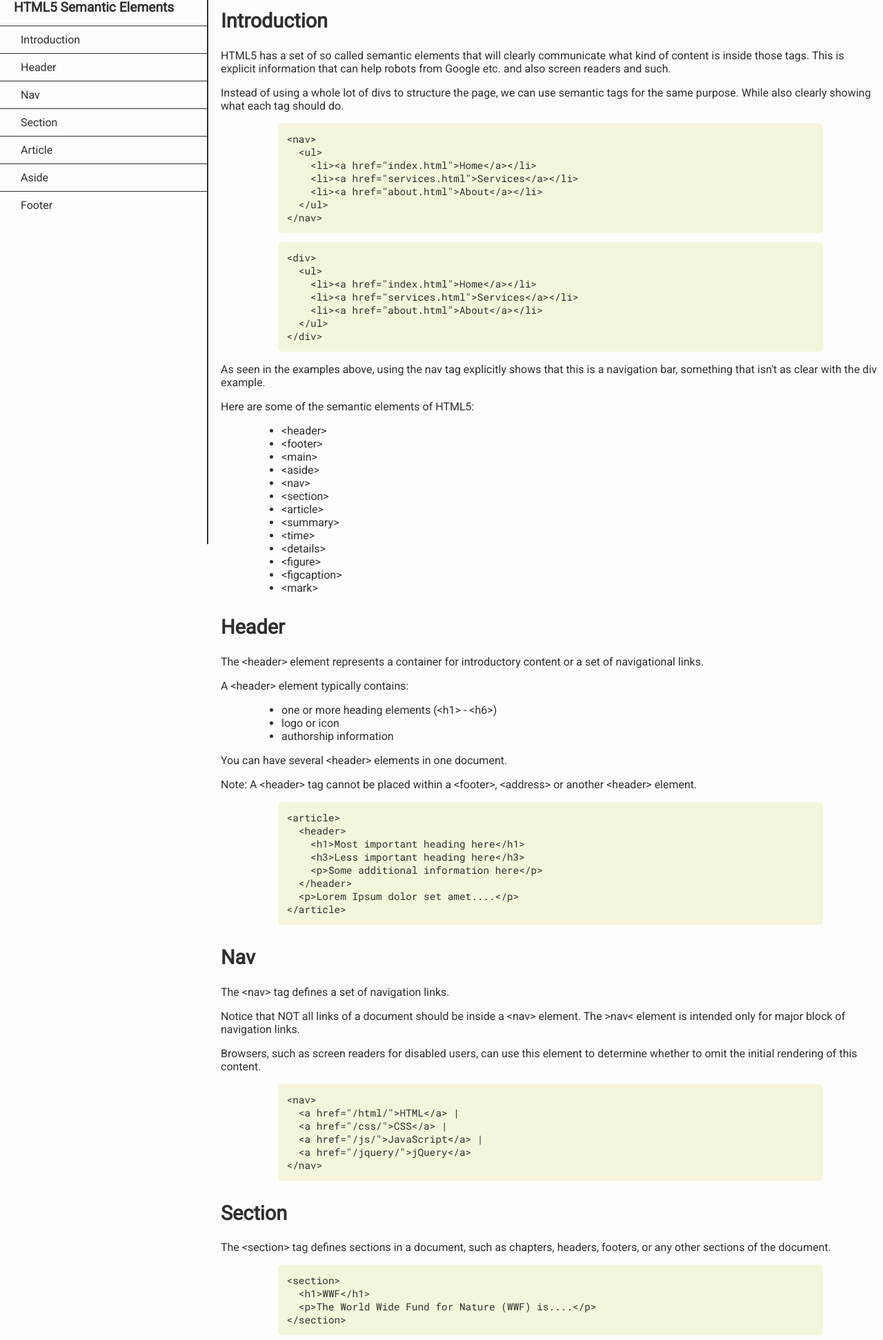
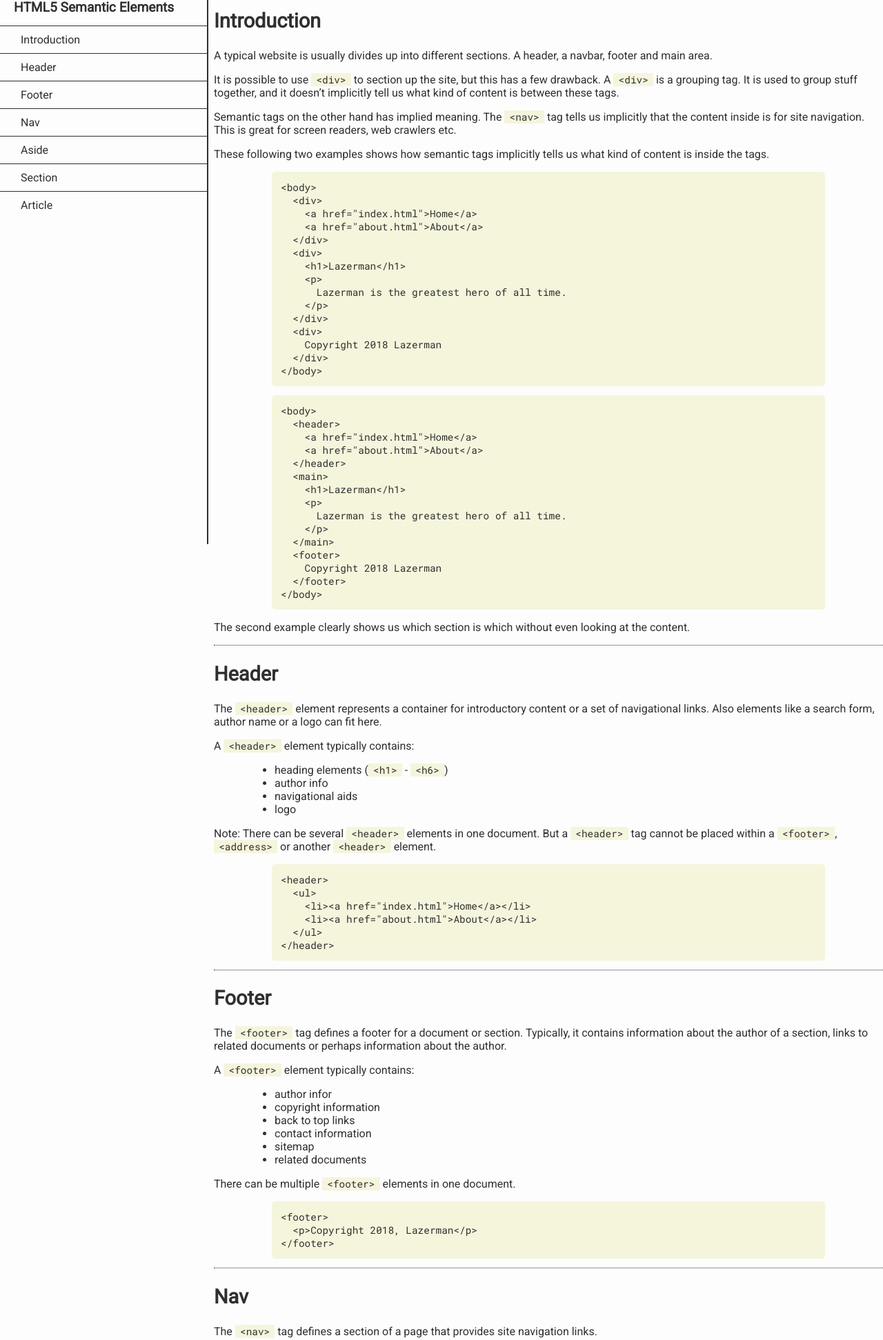
Before and after one commit to beinnor/technical_fcc, a plain HTML site: page index.html in a window 1280 px wide. Shown: the part 11-1954 px from the top of the page at 69% size. Drawn offline with Linux system fonts and the light colour scheme.

Commit message:
finished

```diff
--- a/css/style.css
+++ b/css/style.css
@@ -65,11 +65,16 @@ body {
 }
 
 main {
-  margin-left: 300px;
+  margin-left: 310px;
 }
 
 section {
-  margin: 10px 5px 30px 20px;
+  margin: 0;
+  border-bottom: 1px dotted var(--color-black);
+}
+
+section:last-child {
+  border-bottom: 0;
 }
 
 section ul {
@@ -121,6 +126,11 @@ pre > code {
   background-color: transparent;
   white-space: pre; }
 
+#toplink {
+  display: none;
+}
+
+
 
 @media(max-width: 768px) {
 
@@ -151,4 +161,7 @@ pre > code {
     margin: auto;
   }
 
+  #toplink {
+    display: inline;
+  }
 }
--- a/index.html
+++ b/index.html
@@ -22,7 +22,13 @@
         <a href="#header" class="nav-link">Header</a>
       </li>
       <li>
+        <a href="#footer" class="nav-link">Footer</a>
+      </li>
+      <li>
         <a href="#nav" class="nav-link">Nav</a>
+      </li>
+      <li>
+        <a href="#aside" class="nav-link">Aside</a>
       </li>
       <li>
         <a href="#section" class="nav-link">Section</a>
@@ -30,193 +36,191 @@
       <li>
         <a href="#article" class="nav-link">Article</a>
       </li>
-      <li>
-        <a href="#aside" class="nav-link">Aside</a>
-      </li>
-      <li>
-        <a href="#footer" class="nav-link">Footer</a>
-      </li>
     </ul>
   </nav>
 
   <main id="main-doc">
 
     <section class="main-section" id="introduction">
-      <header><h1>Introduction</h1></header>
-      <p>HTML5 has a set of so called semantic elements that will clearly communicate what kind of content is inside
-        those tags.
-        This is explicit information that can help robots from Google etc. and also screen readers and such.
-      </p>
-      <p>Instead of using a whole lot of divs to structure the page, we can use semantic tags for the same purpose.
-        While also
-        clearly showing what each tag should do.
-      </p>
-      <pre><code>&lt;nav&gt;
-  &lt;ul&gt;
-    &lt;li&gt;&lt;a href="index.html"&gt;Home&lt;/a&gt;&lt;/li&gt;
-    &lt;li&gt;&lt;a href="services.html"&gt;Services&lt;/a&gt;&lt;/li&gt;
-    &lt;li&gt;&lt;a href="about.html"&gt;About&lt;/a&gt;&lt;/li&gt;
-  &lt;/ul&gt;
-&lt;/nav&gt;</code></pre>
-
-
-
-      <pre><code>&lt;div&gt;
-  &lt;ul&gt;
-    &lt;li&gt;&lt;a href="index.html"&gt;Home&lt;/a&gt;&lt;/li&gt;
-    &lt;li&gt;&lt;a href="services.html"&gt;Services&lt;/a&gt;&lt;/li&gt;
-    &lt;li&gt;&lt;a href="about.html"&gt;About&lt;/a&gt;&lt;/li&gt;
-  &lt;/ul&gt;
-&lt;/div&gt;</code></pre>
-
-      <p>As seen in the examples above, using the nav tag explicitly shows that this is a navigation bar, something
-        that
-        isn't as clear with the div example.
-      </p>
-      <p>Here are some of the semantic elements of HTML5:</p>
-      <ul>
-        <li>&lt;header&gt;</li>
-        <li>&lt;footer&gt;</li>
-        <li>&lt;main&gt;</li>
-        <li>&lt;aside&gt;</li>
-        <li>&lt;nav&gt;</li>
-        <li>&lt;section&gt;</li>
-        <li>&lt;article&gt;</li>
-        <li>&lt;summary&gt;</li>
-        <li>&lt;time&gt;</li>
-        <li>&lt;details&gt;</li>
-        <li>&lt;figure&gt;</li>
-        <li>&lt;figcaption&gt;</li>
-        <li>&lt;mark&gt;</li>
-      </ul>
+      <header>
+        <h1>Introduction</h1>
+      </header>
+      <p>A typical website is usually divides up into different sections. A header, a navbar, footer and main area.</p>
+      <p>It is possible to use <code>&lt;div&gt;</code> to section up the site, but this has a few drawback. A <code>&lt;div&gt;</code> is a
+        grouping
+        tag. It is used to group stuff together, and it doesn’t implicitly tell us what kind of content is between
+        these
+        tags.</p>
+      <p>Semantic tags on the other hand has implied meaning. The <code>&lt;nav&gt;</code> tag tells us implicitly that
+        the
+        content inside is for site navigation. This is great for screen readers, web crawlers etc.</p>
+      <p>These following two examples shows how semantic tags implicitly tells us what kind of content is inside the
+        tags.</p>
+      <pre><code>&lt;body&gt;
+  &lt;div&gt;
+    &lt;a href=&quot;index.html&quot;&gt;Home&lt;/a&gt;
+    &lt;a href=&quot;about.html&quot;&gt;About&lt;/a&gt;
+  &lt;/div&gt;
+  &lt;div&gt;
+    &lt;h1&gt;Lazerman&lt;/h1&gt;
+    &lt;p&gt;
+      Lazerman is the greatest hero of all time.
+    &lt;/p&gt;
+  &lt;/div&gt;
+  &lt;div&gt;
+    Copyright 2018 Lazerman
+  &lt;/div&gt;
+&lt;/body&gt;</code></pre>
+      <pre><code>&lt;body&gt;
+  &lt;header&gt;
+    &lt;a href=&quot;index.html&quot;&gt;Home&lt;/a&gt;
+    &lt;a href=&quot;about.html&quot;&gt;About&lt;/a&gt;
+  &lt;/header&gt;
+  &lt;main&gt;
+    &lt;h1&gt;Lazerman&lt;/h1&gt;
+    &lt;p&gt;
+      Lazerman is the greatest hero of all time.
+    &lt;/p&gt;
+  &lt;/main&gt;
+  &lt;footer&gt;
+    Copyright 2018 Lazerman
+  &lt;/footer&gt;
+&lt;/body&gt;</code></pre>
+      <p>The second example clearly shows us which section is which without even looking at the content.</p>
     </section>
 
     <section class="main-section" id="header">
-      <header><h1>Header</h1></header>
-      <p>The &lt;header&gt; element represents a container for introductory content or a set of navigational links.</p>
-
-      <p>A &lt;header&gt; element typically contains:</p>
-
+      <header>
+        <h1>Header</h1>
+      </header>
+      <p>The <code>&lt;header&gt;</code> element represents a container for introductory content or a set of
+        navigational
+        links. Also elements like a search form, author name or a logo can fit here.</p>
+      <p>A <code>&lt;header&gt;</code> element typically contains:</p>
       <ul>
-        <li>one or more heading elements (&lt;h1&gt; - &lt;h6&gt;)</li>
-        <li>logo or icon</li>
-        <li>authorship information</li>
+        <li>heading elements (<code>&lt;h1&gt;</code> - <code>&lt;h6&gt;</code>)</li>
+        <li>author info</li>
+        <li>navigational aids</li>
+        <li>logo</li>
       </ul>
-      <p>You can have several &lt;header&gt; elements in one document.</p>
-
-      <p>Note: A &lt;header&gt; tag cannot be placed within a &lt;footer&gt;, &lt;address&gt; or another &lt;header&gt;
+      <p>Note: There can be several <code>&lt;header&gt;</code> elements in one document. But a <code>&lt;header&gt;</code>
+        tag cannot be placed within a <code>&lt;footer&gt;</code>, <code>&lt;address&gt;</code> or another <code>&lt;header&gt;</code>
         element.</p>
-
-      <pre><code>&lt;article&gt;
-  &lt;header&gt;
-    &lt;h1&gt;Most important heading here&lt;/h1&gt;
-    &lt;h3&gt;Less important heading here&lt;/h3&gt;
-    &lt;p&gt;Some additional information here&lt;/p&gt;
-  &lt;/header&gt;
-  &lt;p&gt;Lorem Ipsum dolor set amet....&lt;/p&gt;
-&lt;/article&gt;</code></pre>
-
+      <pre><code>&lt;header&gt;
+  &lt;ul&gt;
+    &lt;li&gt;&lt;a href=&quot;index.html&quot;&gt;Home&lt;/a&gt;&lt;/li&gt;
+    &lt;li&gt;&lt;a href=&quot;about.html&quot;&gt;About&lt;/a&gt;&lt;/li&gt;
+  &lt;/ul&gt;
+&lt;/header&gt;</code></pre>
     </section>
 
-    <section class="main-section" id="nav">
-      <header><h1>Nav</h1></header>
-      <p>The &lt;nav&gt; tag defines a set of navigation links.</p>
-
-      <p>Notice that NOT all links of a document should be inside a &lt;nav&gt; element. The &gt;nav&lt; element is
-        intended only for major block of navigation links.</p>
-
-      <p>Browsers, such as screen readers for disabled users, can use this element to determine whether to omit the
-        initial rendering of this content.</p>
+    <section class="main-section" id="footer">
+      <header>
+        <h1>Footer</h1>
+      </header>
+      <p>The <code>&lt;footer&gt;</code> tag defines a footer for a document or section. Typically, it contains
+        information
+        about the author of a section, links to related documents or perhaps information about the author.</p>
+      <p>A <code>&lt;footer&gt;</code> element typically contains:</p>
+      <ul>
+        <li>author infor</li>
+        <li>copyright information</li>
+        <li>back to top links</li>
+        <li>contact information</li>
+        <li>sitemap</li>
+        <li>related documents</li>
+      </ul>
+      <p>There can be multiple <code>&lt;footer&gt;</code> elements in one document.</p>
+      <pre><code>&lt;footer&gt;
+  &lt;p&gt;Copyright 2018, Lazerman&lt;/p&gt;
+&lt;/footer&gt;</code></pre>
+    </section>
 
 
+    <section class="main-section" id="nav">
+      <header>
+        <h1>Nav</h1>
+      </header>
+      <p>The <code>&lt;nav&gt;</code> tag defines a section of a page that provides site navigation links.</p>
+      <p>Notice that NOT all links of a document should be inside a <code>&lt;nav&gt;</code> element. The <code>&lt;nav&gt;</code>
+        element is intended only for major block of navigation links.</p>
+      <p>You shouldn’t put all links inside a <code>&lt;nav&gt;</code> element. <code>&lt;nav&gt;</code> is only
+        intended
+        for blocks of navigation links, like a menu, or table of content.</p>
+      <p>Accessibility tools, such as screen readers, can use this element to determine whether to omit the initial
+        rendering of this content.</p>
       <pre><code>&lt;nav&gt;
-  &lt;a href="/html/"&gt;HTML&lt;/a&gt; |
-  &lt;a href="/css/"&gt;CSS&lt;/a&gt; |
-  &lt;a href="/js/"&gt;JavaScript&lt;/a&gt; |
-  &lt;a href="/jquery/"&gt;jQuery&lt;/a&gt;
+  &lt;a href=&quot;index.html&quot;&gt;Home&lt;/a&gt; |
+  &lt;a href=&quot;about.html&quot;&gt;About&lt;/a&gt; |
+  &lt;a href=&quot;contact.html&quot;&gt;Contact&lt;/a&gt;
 &lt;/nav&gt;</code></pre>
+    </section>
 
+    <section class="main-section" id="aside">
+      <header>
+        <h1>Aside</h1>
+      </header>
+      <p>The <code>&lt;aside&gt;</code> tag defines a block of content that is only indirectly related to the main
+        content.
+        It could for example be a sidebar containing further information about something which is mentioned in the main
+        content.</p>
+      <pre><code>&lt;p&gt;Today I finished yet another project on freecodecamp :).&lt;/p&gt;
+&lt;aside&gt;
+  &lt;h4&gt;Freecodecamp&lt;/h4&gt;
+  &lt;p&gt;
+    Freecodecamp is an open source
+    community that helps people learn how to code.
+  &lt;/p&gt;
+&lt;/aside&gt;</code></pre>
     </section>
 
     <section class="main-section" id="section">
-      <header><h1>Section</h1></header>
-      <p>The &lt;section&gt; tag defines sections in a document, such as chapters, headers, footers, or any other
-        sections of the document.</p>
-
-
+      <header>
+        <h1>Section</h1>
+      </header>
+      <p>The <code>&lt;section&gt;</code> tag defines sections in a document, such as chapters, headers, footers, or
+        any
+        other sections of the document.</p>
+      <p>The <code>&lt;section&gt;</code> tag defines a standalone section, without a more specific semantic element to
+        represent it. Often a section will have a heading.</p>
       <pre><code>&lt;section&gt;
-  &lt;h1&gt;WWF&lt;/h1&gt;
-  &lt;p&gt;The World Wide Fund for Nature (WWF) is....&lt;/p&gt;
+  &lt;h1&gt;Why Lazerman?&lt;/h1&gt;
+  &lt;p&gt;
+    Lazerman is a lorem ipsum dolor sit amet.
+  &lt;/p&gt;
 &lt;/section&gt;</code></pre>
-
     </section>
 
     <section class="main-section" id="article">
-      <header><h1>Article</h1></header>
-      <p>The &lt;article&gt; tag specifies independent, self-contained content.</p>
-
+      <header>
+        <h1>Article</h1>
+      </header>
+      <p>The <code>&lt;article&gt;</code> tag specifies independent, self-contained content on the page.</p>
       <p>An article should make sense on its own and it should be possible to distribute it independently from the rest
-        of the site.</p>
-
-      <p>Potential sources for the &lt;article&gt; element:</p>
+        of
+        the site.</p>
+      <p>Examples include:</p>
       <ul>
         <li>Forum post</li>
         <li>Blog post</li>
-        <li>story</li>
+        <li>Story</li>
         <li>Comment</li>
       </ul>
-
-
       <pre><code>&lt;article&gt;
-  &lt;h1&gt;Google Chrome&lt;/h1&gt;
-  &lt;p&gt;Google Chrome is a free, open-source web browser developed by Google, released in 2008.&lt;/p&gt;
+  &lt;h1&gt;Freecodecamp&lt;/h1&gt;
+  &lt;p&gt;
+    Freecodecamp is an open source community
+    that helps people learn how to code.
+  &lt;/p&gt;
 &lt;/article&gt;</code></pre>
-
-    </section>
-
-    <section class="main-section" id="aside">
-      <header><h1>Aside</h1></header>
-      <p>The &lt;aside&gt; tag defines some content aside from the content it is placed in. The aside content should be
-        related to the surrounding content.</p>
-
-
-      <pre><code>&lt;p&gt;My family and I visited The Epcot center this summer.&lt;/p&gt;
-&lt;aside&gt;
-  &lt;h4&gt;Epcot Center&lt;/h4&gt;
-  &lt;p&gt;The Epcot Center is a theme park in Disney World, Florida.&lt;/p&gt;
-&lt;/aside&gt;</code></pre>
-
-    </section>
-
-    <section class="main-section" id="footer">
-      <header><h1>Footer</h1></header>
-      <p>The &lt;footer&gt; tag defines a footer for a document or section.</p>
-      <p>A &lt;footer&gt; element should contain information about its containing element.</p>
-      <p>A &lt;footer&gt; element typically contains:</p>
-      <ul>
-        <li>authorship information</li>
-        <li>copyright information</li>
-        <li>contact information</li>
-        <li>sitemap</li>
-        <li>back to top links</li>
-        <li>related documents</li>
-      </ul>
-      <p>You can have several &lt;footer&gt; elements in one document.</p>
-
-
-
-      <pre><code>&lt;footer&gt;
-  &lt;p&gt;Posted by: Hege Refsnes&lt;/p&gt;
-  &lt;p&gt;Contact information: &lt;a href="mailto:someone@example.com"&gt;someone@example.com&lt;/a&gt;.&lt;/p&gt;
-&lt;/footer&gt;</code></pre>
-
     </section>
 
   </main>
 
   <footer>
-      <p>Beinnor, Copyright &copy; 2018</p>
-      <p>This is a project on <a href="https://www.freecodecamp.org">freecodecamp</a>, made by <a href="http://beinnor.github.io/">Beinnor</a></p>
+    <p><a href="#top" id="toplink">Go to top</a></p>
+    <p>Beinnor, Copyright &copy; 2018</p>
+    <p>This is a project on <a href="https://www.freecodecamp.org">freecodecamp</a>, made by <a href="http://beinnor.github.io/">Beinnor</a></p>
   </footer>
 
   <script src="https://cdn.freecodecamp.org/testable-projects-fcc/v1/bundle.js"></script>
```
